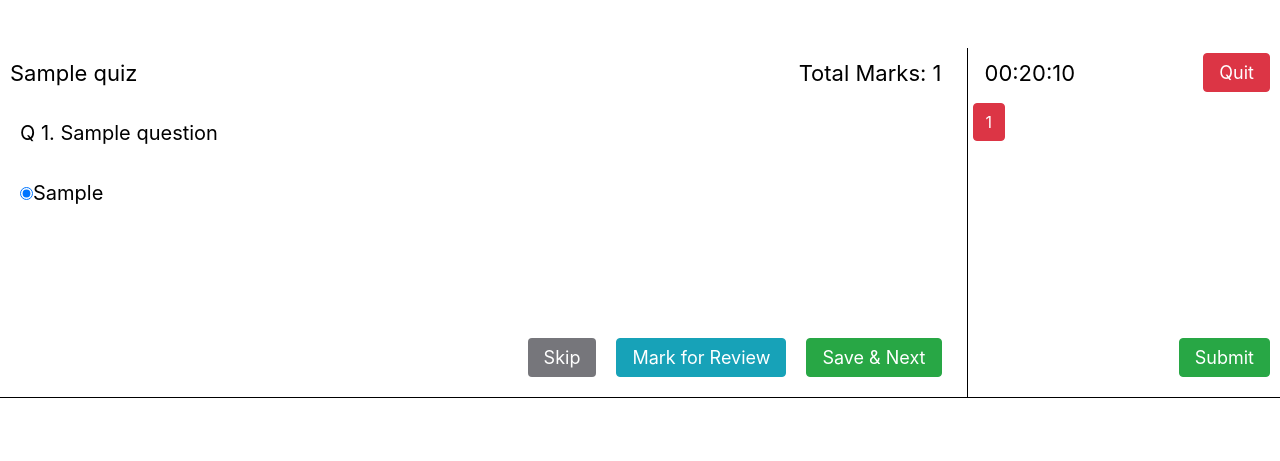
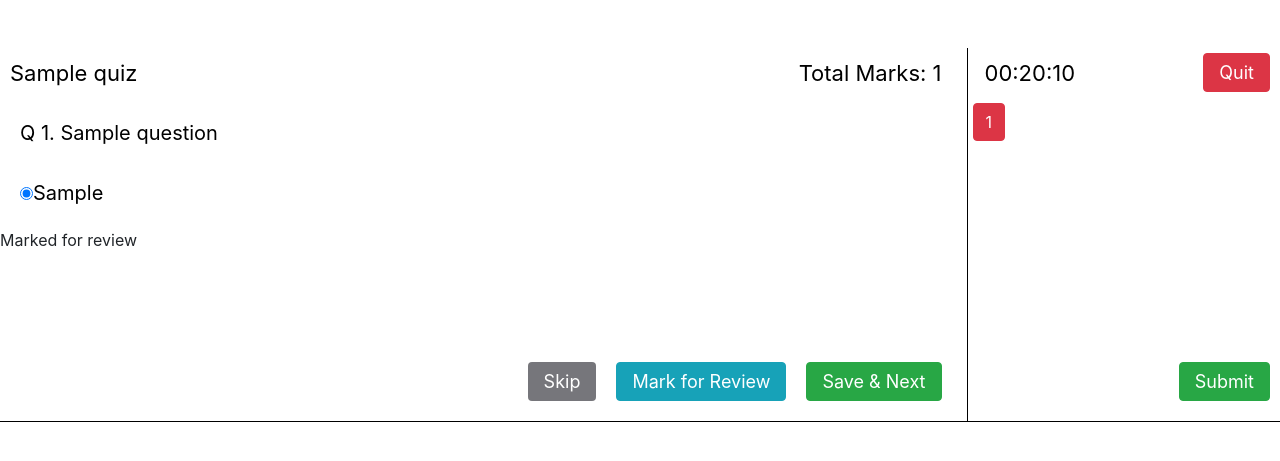
Before and after one commit to samyakjain101/quiz, a Django app: page /quiz/live/00000000-0000-0000-0000-000000000001 in a window 1280 px wide. Shown: the top 461 px of the page. Run offline with Django 3.2, Linux system fonts and the light colour scheme; a user stored in the database is signed in; tables that the repository leaves empty hold one stand-in row (values such as "Sample post"); some libraries are stand-ins or nearby versions.

Commit message:
status markedForReview show on page

```diff
--- a/templates/quiz_app/quiz_questions.html
+++ b/templates/quiz_app/quiz_questions.html
@@ -33,7 +33,7 @@
                         </p>
                     {% endfor %}
                 {% endfor %}
-
+             {% if status == 1 %} Marked for review {% endif %}
             </div>
             <div class="col-lg-3" style="overflow-y: scroll;">
                 <p id="totalq" style="display:none;">15</p>
```
